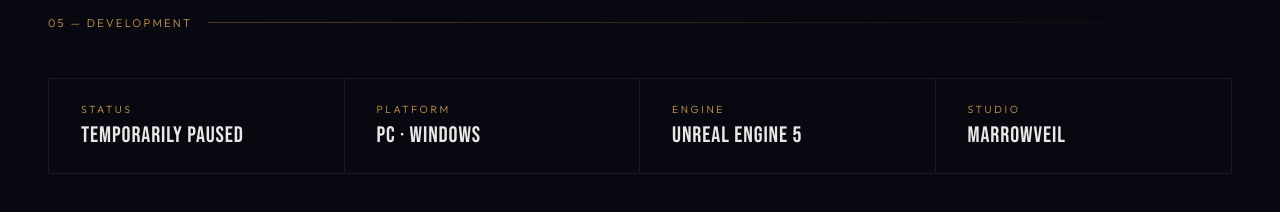
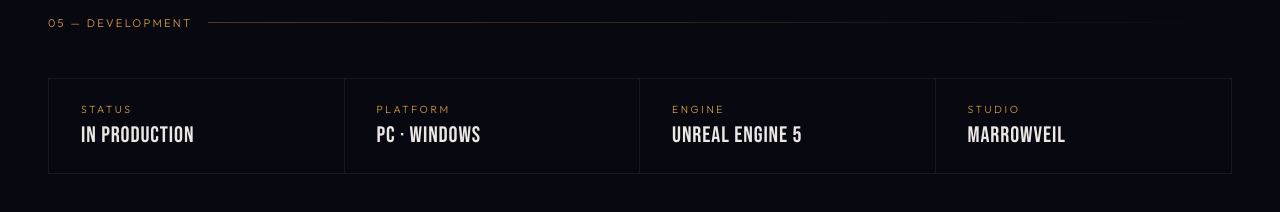
Before and after one commit to 26Nwinters/MarrowVeilStudios, a plain HTML site: page hourglass.html in a window 1280 px wide. Shown: the part 4360-4572 px from the top of the page. Drawn offline with Linux system fonts and the light colour scheme.

Commit message:
Update hourglass.html for HourGlass production resumption

```diff
--- a/hourglass.html
+++ b/hourglass.html
@@ -553,7 +553,7 @@
       <div class="games-stats reveal">
         <div class="games-stat">
           <div class="games-stat-label">Status</div>
-          <div class="games-stat-value">Temporarily Paused</div>
+          <div class="games-stat-value">In Production</div>
         </div>
         <div class="games-stat">
           <div class="games-stat-label">Platform</div>
```
